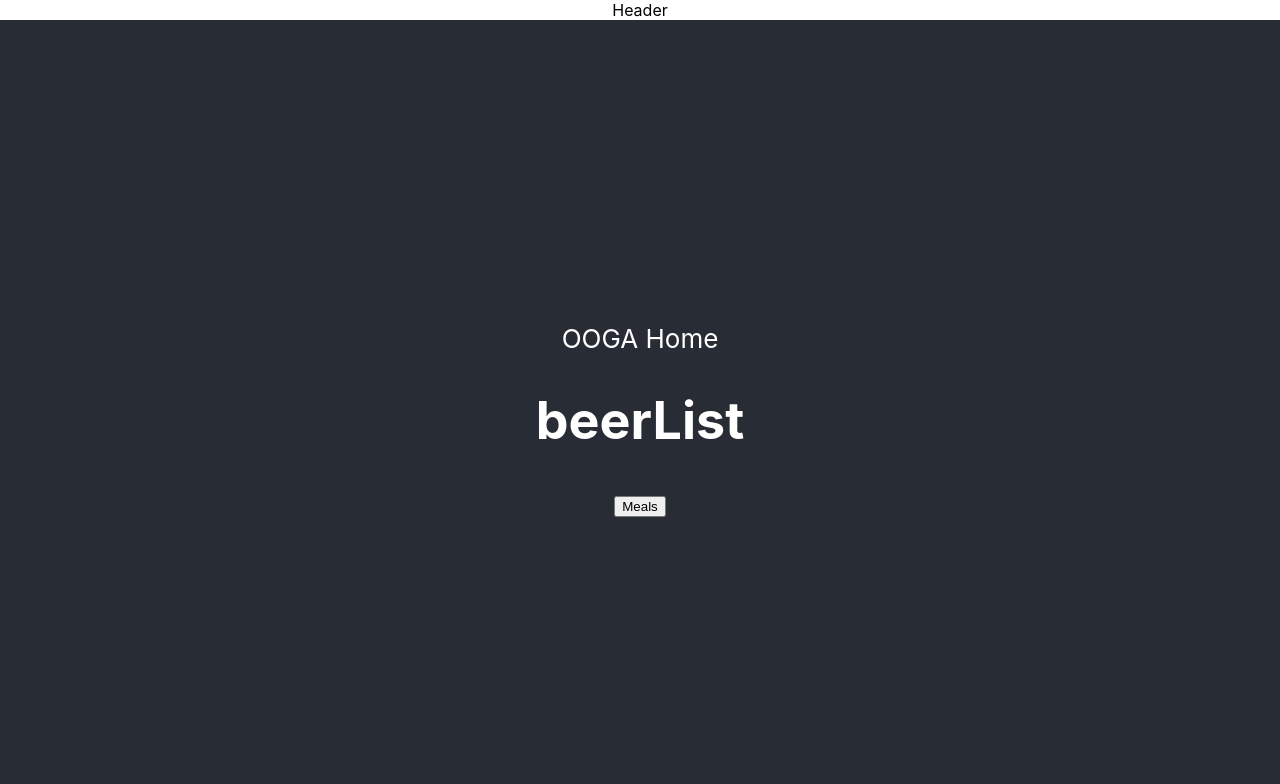
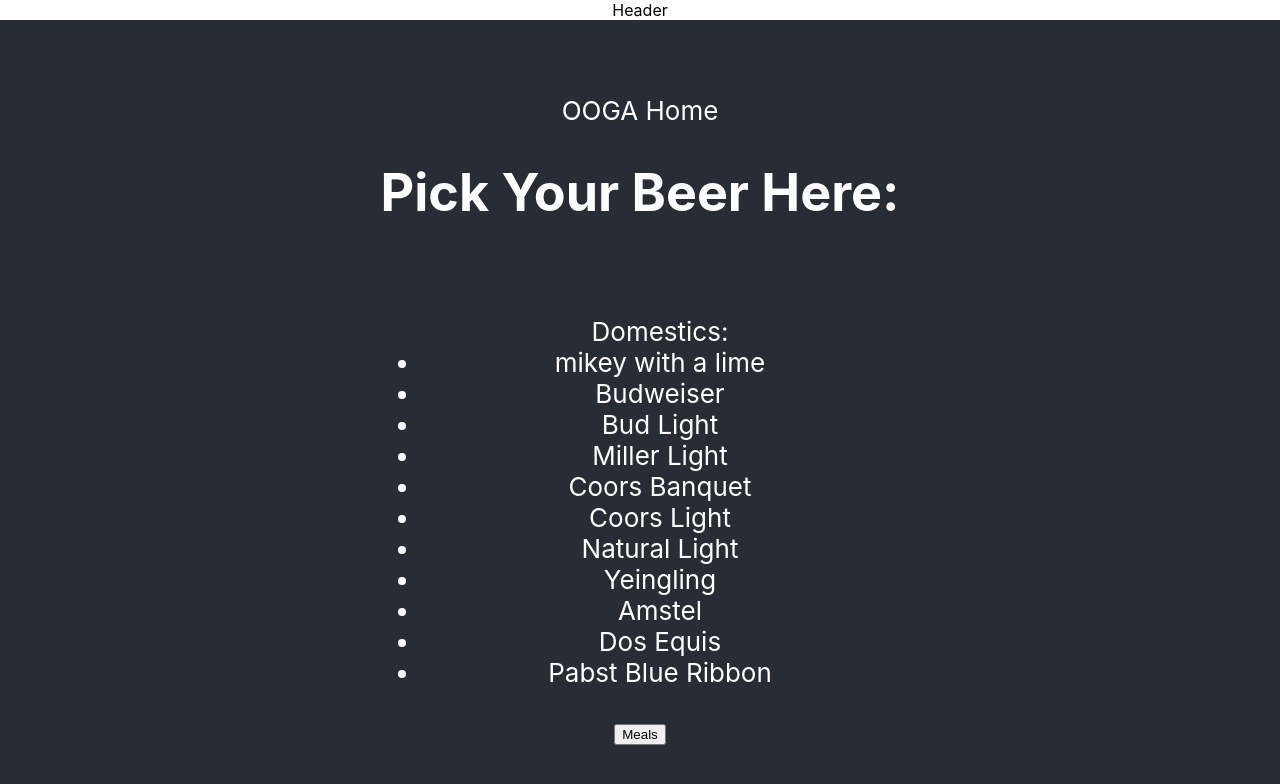
Before and after one commit to TannerLP123/BirdsnetWebsite, a React (Create React App) app in the folder app/: page / in a window 1280 px wide. Shown: the top 784 px of the page. Built offline with nearby package versions, Linux system fonts and the light colour scheme.

Commit message:
added the beerlist

```diff
--- a/app/src/components/BeerList.jsx
+++ b/app/src/components/BeerList.jsx
@@ -2,7 +2,23 @@
 
 const BeerList = () => {
   return (
-    <h1>beerList</h1>
+    <>
+      <h1>Pick Your Beer Here:</h1>
+      <img src = ""/>
+      <ul>Domestics:
+        <li>mikey with a lime</li>
+        <li>Budweiser</li>
+        <li>Bud Light</li>
+        <li>Miller Light</li>
+        <li>Coors Banquet</li>
+        <li>Coors Light</li>
+        <li>Natural Light</li>
+        <li>Yeingling</li>
+        <li>Amstel</li>
+        <li>Dos Equis</li>
+        <li>Pabst Blue Ribbon</li>
+      </ul>
+    </>
   )
 }
 
```
